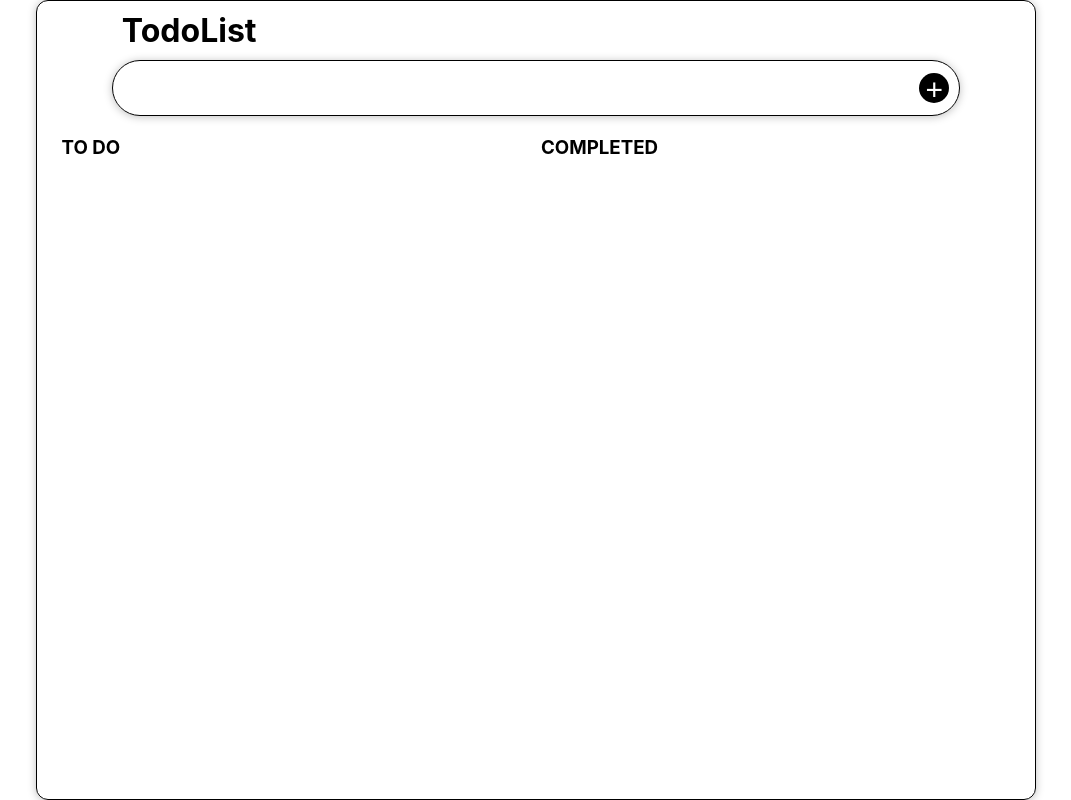
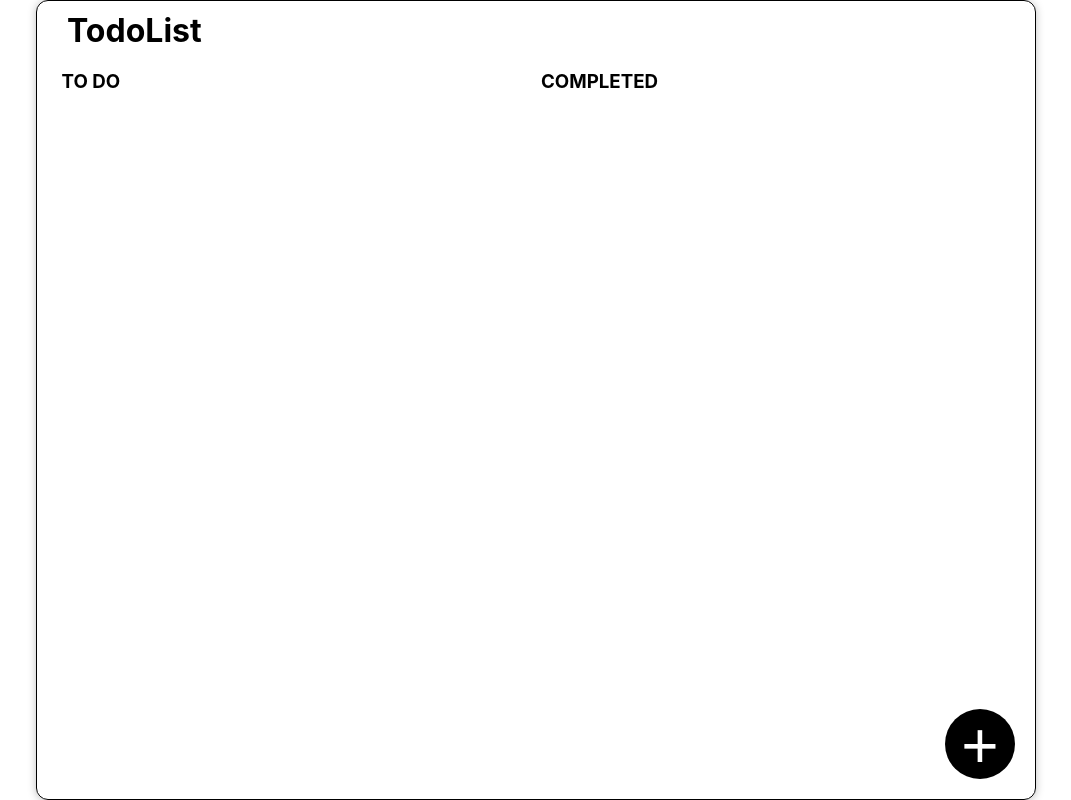
Before and after one commit to Cupcakes33/React_practice, a React (Create React App) app: page / in a window 1280 px wide. Shown: the whole page, without its empty margins (104-1175 px from the left). Built offline with nearby package versions, Linux system fonts and the light colour scheme.

Commit message:
add : title 추가, modal 구현

```diff
--- a/src/App.js
+++ b/src/App.js
@@ -24,7 +24,8 @@ function App() {
   const todosCatcherHandler = (item) => {
     let todo = {
       id: uuidv4(),
-      todoContents: item,
+      todoTitle: item.title,
+      todoContents: item.comment,
       completed: true,
     };
     setTodos((prev) => {
@@ -69,11 +70,12 @@ let BackGround = styled.div`
   flex-direction: column;
   align-items: center;
   padding: 10px 0;
+  position: relative;
 `;
 
 let LogoWrapper = styled.div`
-  width: 85%;
-  padding-left: 10px;
+  width: 100%;
+  padding-left: 30px;
 `;
 
 let LogoH1 = styled.h1`
--- a/src/Components/TodoForm/TodoForm.js
+++ b/src/Components/TodoForm/TodoForm.js
@@ -2,73 +2,158 @@ import React, { useState } from "react";
 import styled from "styled-components";
 
 let TodoFormWrapper = styled.form`
-  width: 85%;
-  height: 8%;
+  width: 400px;
   border: 0.3px solid black;
-  border-radius: 50px;
+  border-radius: 15px;
   box-shadow: 0 1px 8px rgba(0, 0, 0, 0.25);
   position: relative;
   display: flex;
-  padding: 10px 45px 10px 10px;
-  margin-bottom: 10px;
+  flex-direction: column;
+  padding: 20px;
+  background: white;
+`;
+let TodoTitleInput = styled.input`
+  width: 100%;
+  font-size: 1.2rem;
+  height: 40px;
+  border: none;
+  background: #e9e9e9;
+  padding: 20px;
+  outline: none;
+  border-radius: 10px;
+  margin-bottom: 20px;
 `;
 
-let TodoInput = styled.input`
+let TodoCommentInput = styled.textarea`
   width: 100%;
-  font-size: 1.2rem;
+  height: 100px;
+  font-size: 1rem;
   border: none;
+  border-radius: 10px;
   outline: none;
-  padding-left: 10px;
+  resize: none;
+  white-space: pre-wrap;
+  padding: 20px;
+  margin-bottom: 20px;
+  background: #e9e9e9;
 `;
-
+let ButtonWrapper = styled.div`
+  width: 100%;
+  display: flex;
+  flex-direction: row;
+  justify-content: center;
+  gap: 10px;
+`;
 let TodoButton = styled.button`
-  width: 30px;
+  width: 50%;
   height: 30px;
   border: none;
-  position: absolute;
   background-color: black;
-  right: 10px;
-  top: 50%;
-  transform: translateY(-50%);
-  border-radius: 50%;
+  border-radius: 5px;
   cursor: pointer;
   &::after {
-    content: "+";
-    font-size: 30px;
+    content: ${(props) => props.content};
+    font-size: 1rem;
     color: white;
   }
 `;
 
+let ModalSwitchButton = styled.button`
+  width: 70px;
+  height: 70px;
+  position: absolute;
+  bottom: 20px;
+  right: 20px;
+  border: none;
+  background: black;
+  border-radius: 50%;
+  cursor: pointer;
+  transition: 0.3s all;
+  &:hover {
+    transform: scale(1.08);
+  }
+  &::after {
+    content: "+";
+    color: white;
+    font-size: 4rem;
+  }
+`;
+
+let ModalOverlay = styled.div`
+  z-index: 10;
+  width: 100%;
+  height: 100%;
+  position: fixed;
+  left: 0;
+  top: 0;
+  display: flex;
+  flex-direction: column;
+  align-items: center;
+  justify-content: center;
+  background: rgba(255, 255, 255, 0.25);
+  box-shadow: 0 8px 32px 0 rgba(31, 38, 135, 0.37);
+  backdrop-filter: blur(1.5px);
+`;
+
 const TodoForm = (props) => {
-  const [todoInput, setTodoInput] = useState("");
+  const [todoInput, setTodoInput] = useState({
+    title: "",
+    comment: "",
+  });
+  const [todoSwitch, setTodoSwitch] = useState(false);
   const todoInputHandler = (event) => {
-    setTodoInput(event.target.value);
+    const { value, name } = event.target;
+    setTodoInput({ ...todoInput, [name]: value });
   };
 
   const todoSubmitHandler = (event) => {
     event.preventDefault();
     props.todosCatcher(todoInput);
-    setTodoInput("");
+    setTodoInput({
+      title: "",
+      comment: "",
+    });
+    setTodoSwitch(false);
   };
 
-  return (
+  return todoSwitch === false ? (
+    <ModalSwitchButton
+      onClick={() => {
+        setTodoSwitch(true);
+      }}
+    />
+  ) : (
+    <ModalOverlay>
       <TodoFormWrapper onSubmit={todoSubmitHandler}>
-      <TodoInput
+        <TodoTitleInput
           type="text"
-        maxLength="100"
-        value={todoInput}
+          name="title"
+          value={setTodoInput.title}
+          maxLength="30"
+          placeholder="Title"
           onChange={todoInputHandler}
           required
         />
-      <TodoInput
-        type="text"
+        <TodoCommentInput
+          name="comment"
           maxLength="100"
-        value={todoInput}
+          value={setTodoInput.comment}
+          placeholder="Comment"
           onChange={todoInputHandler}
           required
         />
-      <TodoButton type="submit"></TodoButton>
+        <ButtonWrapper>
+          <TodoButton type="submit" content="'Submit'" />
+          <TodoButton
+            type="button"
+            content="'Closed'"
+            onClick={() => {
+              setTodoSwitch(false);
+            }}
+          />
+        </ButtonWrapper>
       </TodoFormWrapper>
+    </ModalOverlay>
   );
 };
 
--- a/src/Components/TodoList/Todo.js
+++ b/src/Components/TodoList/Todo.js
@@ -1,24 +1,44 @@
 import React, { useState } from "react";
 import styled from "styled-components";
 
-let TodoBox = styled.div`
+let TodoBox = styled.span`
   width: 100%;
-  height: 100px;
+  height: 150px;
   border-radius: 12px;
   display: flex;
-
+  position: relative;
+  overflow: hidden;
   flex-direction: row;
   align-items: center;
   justify-content: space-between;
   box-shadow: 0 1px 8px rgba(0, 0, 0, 0.25);
   border: 0.3px solid black;
-  padding: 10px;
+  padding: 15px;
   margin-bottom: 10px;
+`;
+
+let TodoColorHeader = styled.div`
+  width: 100%;
+  left: 0;
+  top: 0;
+  height: 5px;
+  position: absolute;
+  background: ${(props) => props.headerColor};
+`;
+
+let TodoTitleSpan = styled.span`
+  font-size: 1.4rem;
+  font-weight: bold;
+  word-wrap: break-word;
+  word-break: break-word;
+  margin-bottom: 5px;
 `;
 
 let TodoContentsSpan = styled.span`
   font-size: 1rem;
   min-width: 270px;
+  word-wrap: break-word;
+  word-break: break-word;
 `;
 let ControlButtonWrapper = styled.div`
   width: 25%;
@@ -38,11 +58,14 @@ let ControlButton = styled.button`
 
 let TodoContentsWrapper = styled.div`
   width: 70%;
+  height: 100%;
+  display: flex;
+  flex-direction: column;
 `;
 
 const Todo = (props) => {
   const switchHandler = () => {
-    props.todoSwitchHandler(props.todo.id)
+    props.todoSwitchHandler(props.todo.id);
   };
   const deleteHandler = () => {
     props.todoDeleteHandler(props.todo.id);
@@ -50,7 +73,11 @@ const Todo = (props) => {
 
   return (
     <TodoBox>
+      <TodoColorHeader
+        headerColor={props.todo.completed ? "#6cc6cb" : "#f685cc"}
+      />
       <TodoContentsWrapper>
+        <TodoTitleSpan>{props.todo.todoTitle}</TodoTitleSpan>
         <TodoContentsSpan>{props.todo.todoContents}</TodoContentsSpan>
       </TodoContentsWrapper>
       <ControlButtonWrapper>
```
Lines whose indentation alone changed are shown as unchanged.
